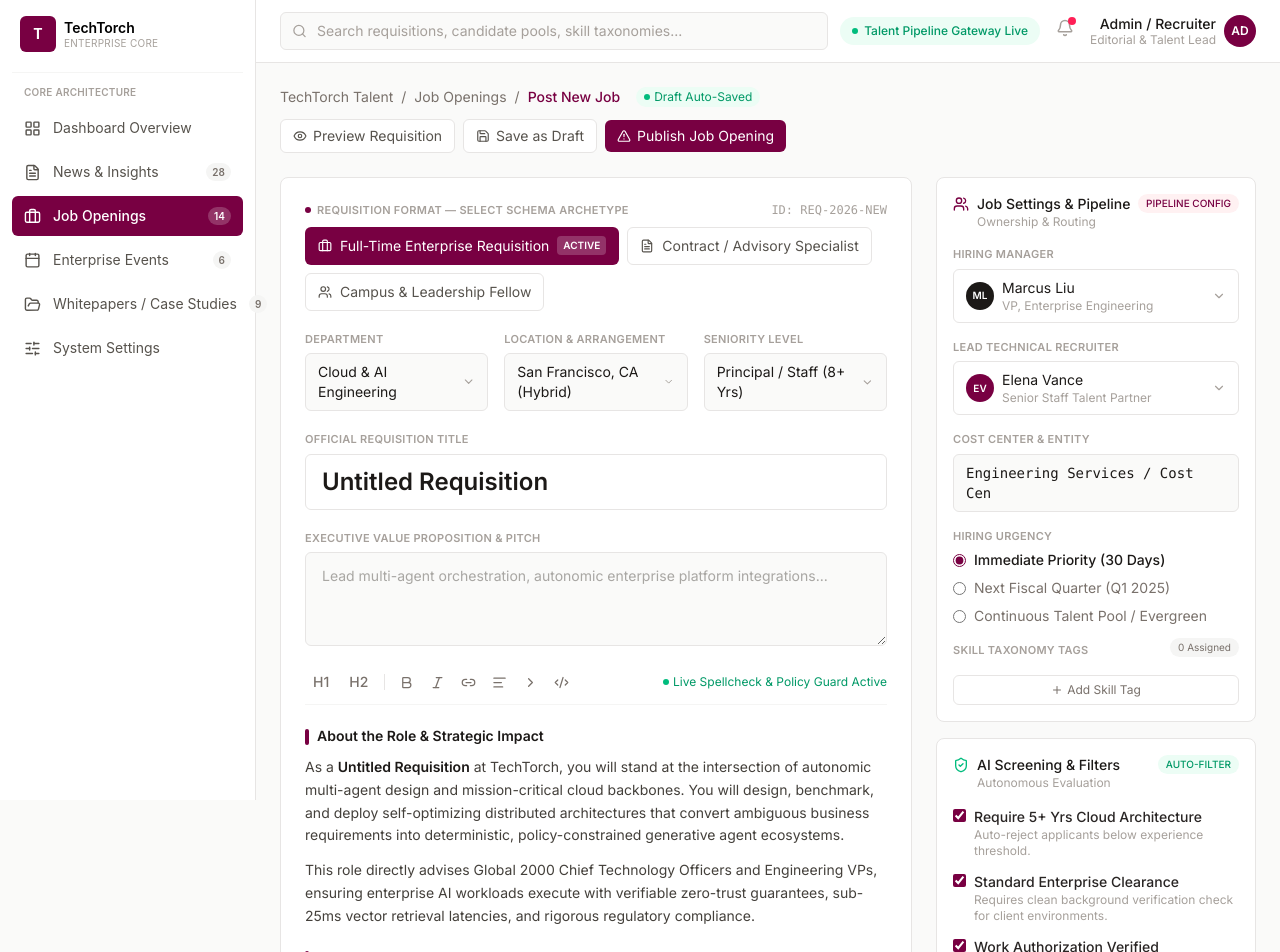
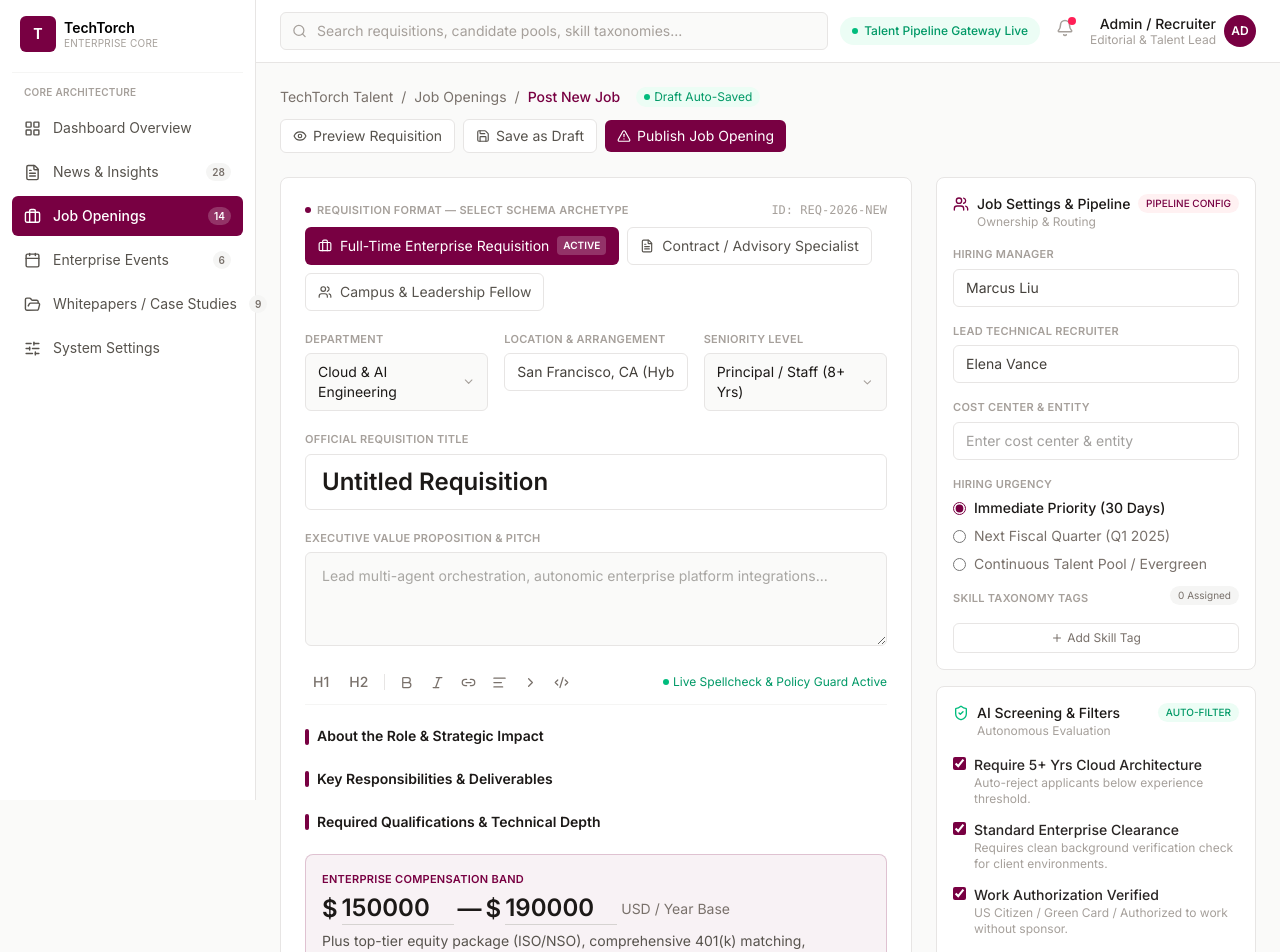
Before and after one commit to TSPLdevelopers/TechTorchWeb, a React (Vite) app in the folder Fullstack/Frontend/: page /job-openings in a window 1280 px wide. Shown: the top 952 px of the page. Built offline with nearby package versions, Linux system fonts and the light colour scheme.

Commit message:
..........

```diff
--- a/Fullstack/Frontend/src/pages/JobOpenings.jsx
+++ b/Fullstack/Frontend/src/pages/JobOpenings.jsx
@@ -606,26 +606,19 @@
                   </div>
                   <div className="relative">
   <FieldLabel>LOCATION &amp; ARRANGEMENT</FieldLabel>
-                    <button
-                      onClick={() => setOpenDrop(openDrop === "location" ? null : "location")}
-                      className="w-full flex items-center justify-between border border-stone-200 rounded-md px-3 py-2 text-sm bg-stone-50 text-left"
-                    >
-                      {form.location} <ChevronDown size={14} className="text-stone-400" />
-                    </button>
-                    <Dropdown open={openDrop === "location"} onClose={() => setOpenDrop(null)}>
-                      {LOCATIONS.map((l) => (
-                        <button
-                          key={l}
-                          onClick={() => {
-                            updateForm({ location: l });
-                            setOpenDrop(null);
+
+  <input
+    type="text"
+    value={form.location || ""}
+    onFocus={() => {
+      updateForm({
+        location: "",
+      });
     }}
-                          className="w-full text-left px-3 py-2 hover:bg-stone-50"
-                        >
-                          {l}
-                        </button>
-                      ))}
-                    </Dropdown>
+    onChange={(e) => updateForm({ location: e.target.value })}
+    placeholder="Enter location & arrangement"
+    className="w-full border border-stone-200 rounded-md px-3 py-2 text-sm bg-white text-stone-700 focus:outline-none focus:ring-2"
+  />
 </div>
                   <div className="relative">
                     <FieldLabel>SENIORITY LEVEL</FieldLabel>
@@ -657,6 +650,9 @@
                   <FieldLabel>OFFICIAL REQUISITION TITLE</FieldLabel>
                    <input
   value={form.title}
+  onFocus={() => {
+    updateForm({ title: "" });
+  }}
   onChange={(e) => updateForm({ title: e.target.value })}
   className="w-full text-2xl font-semibold leading-tight text-stone-900 border border-stone-200 rounded-md px-4 py-3 focus:outline-none focus:ring-2"
 />
@@ -702,48 +698,32 @@
                 >
                   <div>
   <h3 className="font-semibold text-stone-900 flex items-center gap-2 mb-2">
-                      <span className="w-1 h-4 rounded-sm" style={{ backgroundColor: ACCENT }} />
+    <span
+      className="w-1 h-4 rounded-sm"
+      style={{ backgroundColor: ACCENT }}
+    />
     About the Role &amp; Strategic Impact
   </h3>
-                    <p className="mb-3">
-                      As a <span className="font-semibold text-stone-900">{form.title || "this role"}</span> at
-                      TechTorch, you will stand at the intersection of autonomic multi-agent design and mission-critical
-                      cloud backbones. You will design, benchmark, and deploy self-optimizing distributed architectures
-                      that convert ambiguous business requirements into deterministic, policy-constrained generative
-                      agent ecosystems.
-                    </p>
-                    <p>
-                      This role directly advises Global 2000 Chief Technology Officers and Engineering VPs, ensuring
-                      enterprise AI workloads execute with verifiable zero-trust guarantees, sub-25ms vector retrieval
-                      latencies, and rigorous regulatory compliance.
-                    </p>
 </div>
 
 <div>
   <h3 className="font-semibold text-stone-900 flex items-center gap-2 mb-2">
-                      <span className="w-1 h-4 rounded-sm" style={{ backgroundColor: ACCENT }} />
+    <span
+      className="w-1 h-4 rounded-sm"
+      style={{ backgroundColor: ACCENT }}
+    />
     Key Responsibilities &amp; Deliverables
   </h3>
-                    <ul className="space-y-2 list-disc list-outside ml-4">
-                      <li>Architect and deliver end-to-end multi-agent orchestration fabrics across hybrid Kubernetes clusters (AWS EKS, Azure AKS, GCP GKE).</li>
-                      <li>Spearhead client reference implementations incorporating semantic routing, high-throughput vector databases, and real-time state synchronizers.</li>
-                      <li>Partner with internal Security Officers to enforce SOC2 Type II, FedRAMP, and HIPAA guardrails across dynamic inference pipelines.</li>
-                      <li>Act as the primary technical authority in executive architecture reviews, post-mortems, and high-stakes production go-lives.</li>
-                    </ul>
 </div>
 
 <div>
   <h3 className="font-semibold text-stone-900 flex items-center gap-2 mb-2">
-                      <span className="w-1 h-4 rounded-sm" style={{ backgroundColor: ACCENT }} />
+    <span
+      className="w-1 h-4 rounded-sm"
+      style={{ backgroundColor: ACCENT }}
+    />
     Required Qualifications &amp; Technical Depth
   </h3>
-                    <ul className="space-y-2 list-disc list-outside ml-4">
-                      <li>8+ years of production experience in distributed systems engineering (Go, Python, Rust, or modern C++).</li>
-                      <li>Deep mastery of container orchestrators, service meshes (Istio/Envoy), and zero-trust perimeter network topologies.</li>
-                      <li>Proven track record architecting LLM-driven autonomous systems, RAG pipelines, and high-concurrency vector indexes (Milvus, Pinecone, pgvector).</li>
-                      <li>Exceptional client-facing technical communication skills; comfortable presenting before Board-level stakeholders.</li>
-                    </ul>
-                  </div>
 </div>
 
                 <div className="rounded-lg border p-4" style={{ backgroundColor: `${ACCENT}0d`, borderColor: `${ACCENT}33` }}>
@@ -786,6 +766,8 @@
                 </div>
                 </div>
 
+              </div>
+
               {/* Right rail */}
               <div className="w-full lg:w-80 shrink-0 space-y-4">
                 <div className="bg-white rounded-lg border border-stone-200 p-4">
@@ -804,96 +786,84 @@
 
                   <div className="space-y-4">
                     <div className="relative">
+                  <div>
   <FieldLabel>HIRING MANAGER</FieldLabel>
-                      <button
-                        onClick={() => setOpenDrop(openDrop === "manager" ? null : "manager")}
-                        className="w-full flex items-center justify-between border border-stone-200 rounded-md px-3 py-2 text-sm text-left"
-                      >
-                        <span className="flex items-center gap-2">
-                          <span className="w-7 h-7 rounded-full bg-stone-900 text-white text-[10px] flex items-center justify-center font-semibold">
-                            {form.hiringManager.initials}
-                          </span>
-                          <span>
-                            {form.hiringManager.name}
-                            <span className="block text-xs text-stone-400">{form.hiringManager.title}</span>
-                          </span>
-                        </span>
-                        <ChevronDown size={14} className="text-stone-400 shrink-0" />
-                      </button>
-                      <Dropdown open={openDrop === "manager"} onClose={() => setOpenDrop(null)}>
-                        {MANAGERS.map((m) => (
-                          <button
-                            key={m.name}
-                            onClick={() => {
-                              updateForm({ hiringManager: m });
-                              setOpenDrop(null);
+<input
+  type="text"
+  value={form.hiringManager?.name || ""}
+  onFocus={() => {
+    updateForm({
+      hiringManager: {
+        initials: "",
+        name: "",
+        title: "",
+      },
+    });
   }}
-                            className="w-full flex items-center gap-2 text-left px-3 py-2 hover:bg-stone-50"
-                          >
-                            <span className="w-6 h-6 rounded-full bg-stone-900 text-white text-[9px] flex items-center justify-center font-semibold">
-                              {m.initials}
-                            </span>
-                            <span>
-                              {m.name}
-                              <span className="block text-xs text-stone-400">{m.title}</span>
-                            </span>
-                          </button>
-                        ))}
-                      </Dropdown>
+  onChange={(e) =>
+    updateForm({
+      hiringManager: {
+        initials: e.target.value
+          .split(" ")
+          .map((word) => word[0])
+          .join("")
+          .toUpperCase()
+          .slice(0, 2),
+        name: e.target.value,
+        title: "",
+      },
+    })
+  }
+  placeholder="Enter hiring manager name"
+  className="w-full border border-stone-200 rounded-md px-3 py-2 text-sm text-stone-700 bg-white focus:outline-none focus:ring-2"
+/>
 </div>
-
+</div>
                     <div className="relative">
   <FieldLabel>LEAD TECHNICAL RECRUITER</FieldLabel>
-                      <button
-                        onClick={() => setOpenDrop(openDrop === "recruiter" ? null : "recruiter")}
-                        className="w-full flex items-center justify-between border border-stone-200 rounded-md px-3 py-2 text-sm text-left"
-                      >
-                        <span className="flex items-center gap-2">
-                          <span
-                            className="w-7 h-7 rounded-full text-white text-[10px] flex items-center justify-center font-semibold"
-                            style={{ backgroundColor: form.recruiter.color || ACCENT }}
-                          >
-                            {form.recruiter.initials}
-                          </span>
-                          <span>
-                            {form.recruiter.name}
-                            <span className="block text-xs text-stone-400">{form.recruiter.title}</span>
-                          </span>
-                        </span>
-                        <ChevronDown size={14} className="text-stone-400 shrink-0" />
-                      </button>
-                      <Dropdown open={openDrop === "recruiter"} onClose={() => setOpenDrop(null)}>
-                        {RECRUITERS.map((r) => (
-                          <button
-                            key={r.name}
-                            onClick={() => {
-                              updateForm({ recruiter: r });
-                              setOpenDrop(null);
+
+  <input
+    type="text"
+    value={form.recruiter?.name || ""}
+    onFocus={() => {
+      updateForm({
+        recruiter: {
+          initials: "",
+          name: "",
+          title: "",
+        },
+      });
     }}
-                            className="w-full flex items-center gap-2 text-left px-3 py-2 hover:bg-stone-50"
-                          >
-                            <span
-                              className="w-6 h-6 rounded-full text-white text-[9px] flex items-center justify-center font-semibold"
-                              style={{ backgroundColor: r.color || ACCENT }}
-                            >
-                              {r.initials}
-                            </span>
-                            <span>
-                              {r.name}
-                              <span className="block text-xs text-stone-400">{r.title}</span>
-                            </span>
-                          </button>
-                        ))}
-                      </Dropdown>
+    onChange={(e) =>
+      updateForm({
+        recruiter: {
+          initials: e.target.value
+            .split(" ")
+            .map((word) => word[0])
+            .join("")
+            .toUpperCase()
+            .slice(0, 2),
+          name: e.target.value,
+          title: "",
+        },
+      })
+    }
+    placeholder="Enter lead technical recruiter name"
+    className="w-full border border-stone-200 rounded-md px-3 py-2 text-sm text-stone-700 bg-white focus:outline-none focus:ring-2"
+  />
 </div>
 
                       <div>
   <FieldLabel>COST CENTER &amp; ENTITY</FieldLabel>
-                      <div className="border border-stone-200 rounded-md px-3 py-2 text-sm font-mono bg-stone-50">
-                        Engineering Services / Cost Cen
+
+  <input
+    type="text"
+    value={form.costCenter || ""}
+    onChange={(e) => updateForm({ costCenter: e.target.value })}
+    placeholder="Enter cost center & entity"
+    className="w-full border border-stone-200 rounded-md px-3 py-2 text-sm text-stone-700 bg-white focus:outline-none focus:ring-2"
+  />
 </div>
-                    </div>
-
                     <div>
                       <FieldLabel>HIRING URGENCY</FieldLabel>
                       <div className="space-y-2 text-sm">
```
Also changed, not shown: Fullstack/Frontend/src/pages/News&Inshights.jsx (+257 -90 lines). Lines whose indentation alone changed are shown as unchanged.
